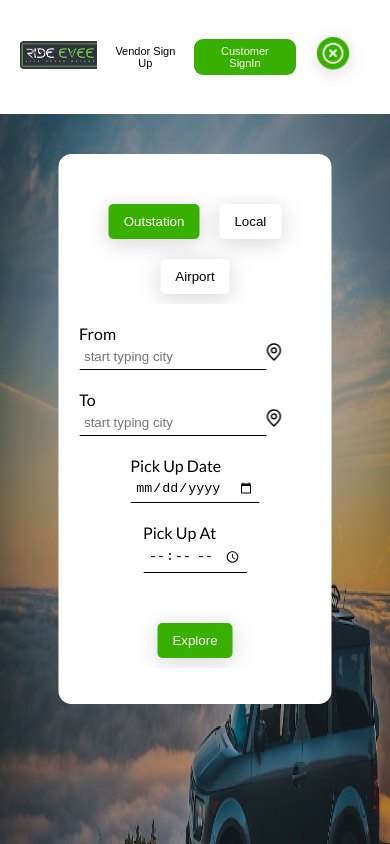
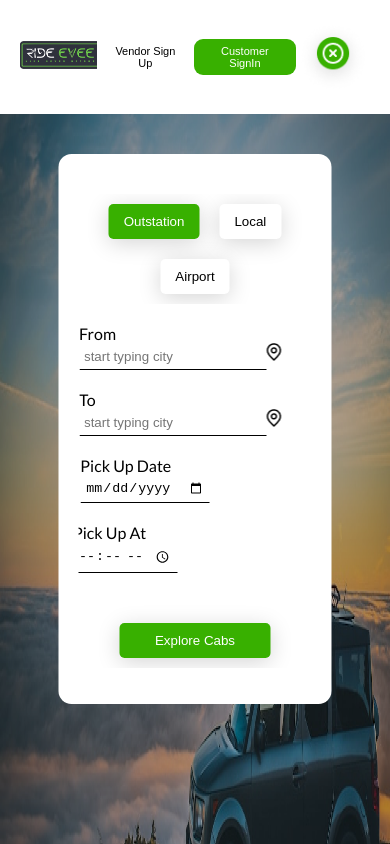
Before and after one commit to nsonika/RIDE-EVEE, a React (Vite) app: page / in a window 390 px wide. Shown: the top 844 px of the page. Built offline with nearby package versions, Linux system fonts and the light colour scheme.

Commit message:
updated-explore

```diff
--- a/src/components/Form/ExploreCabs.css
+++ b/src/components/Form/ExploreCabs.css
@@ -33,7 +33,7 @@
   margin-top: 20px;
   background-color: #38B000;
   color: white;
-  padding: 10px 15px;
+  padding: 15px 65px;
 }
 
 
@@ -97,10 +97,21 @@ input{
     margin-top: 30px;
   }
 
+  .exp-btn button{
+    padding: 10px 35px;
+  }
+
   input {
     border: none;
     margin-right: 0;
     border-bottom: 1px solid #000000;
     padding: 5px;
   }
+  input[type="date"] {
+    margin-right: 100px;
   }
+
+  input[type="time"] {
+    margin-right: 140px;
+  }
+  }
--- a/src/components/Form/ExploreCabs.jsx
+++ b/src/components/Form/ExploreCabs.jsx
@@ -125,7 +125,7 @@ export const ExploreCabs = () => {
       )}
 
       <div className="exp-btn">
-        <button>Explore</button>
+        <button>Explore Cabs</button>
       </div>
     </div>
   );
```
